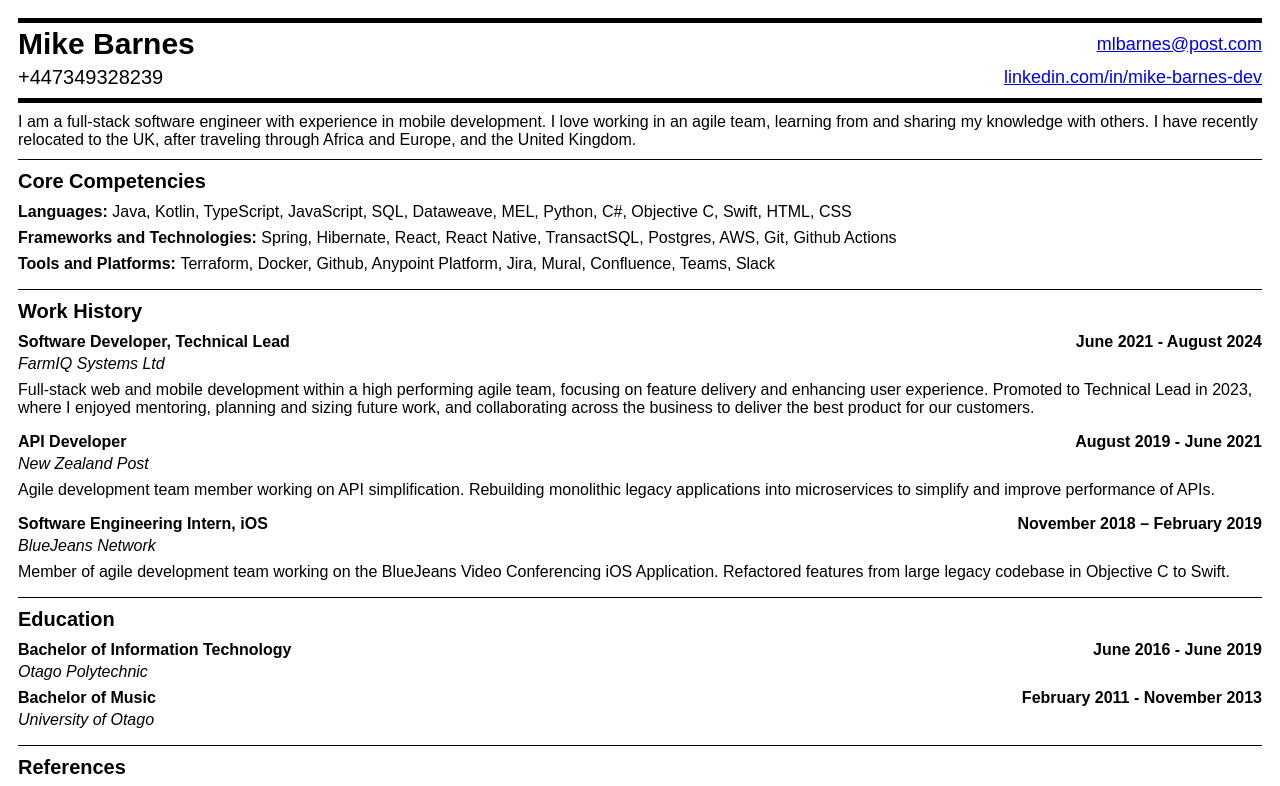
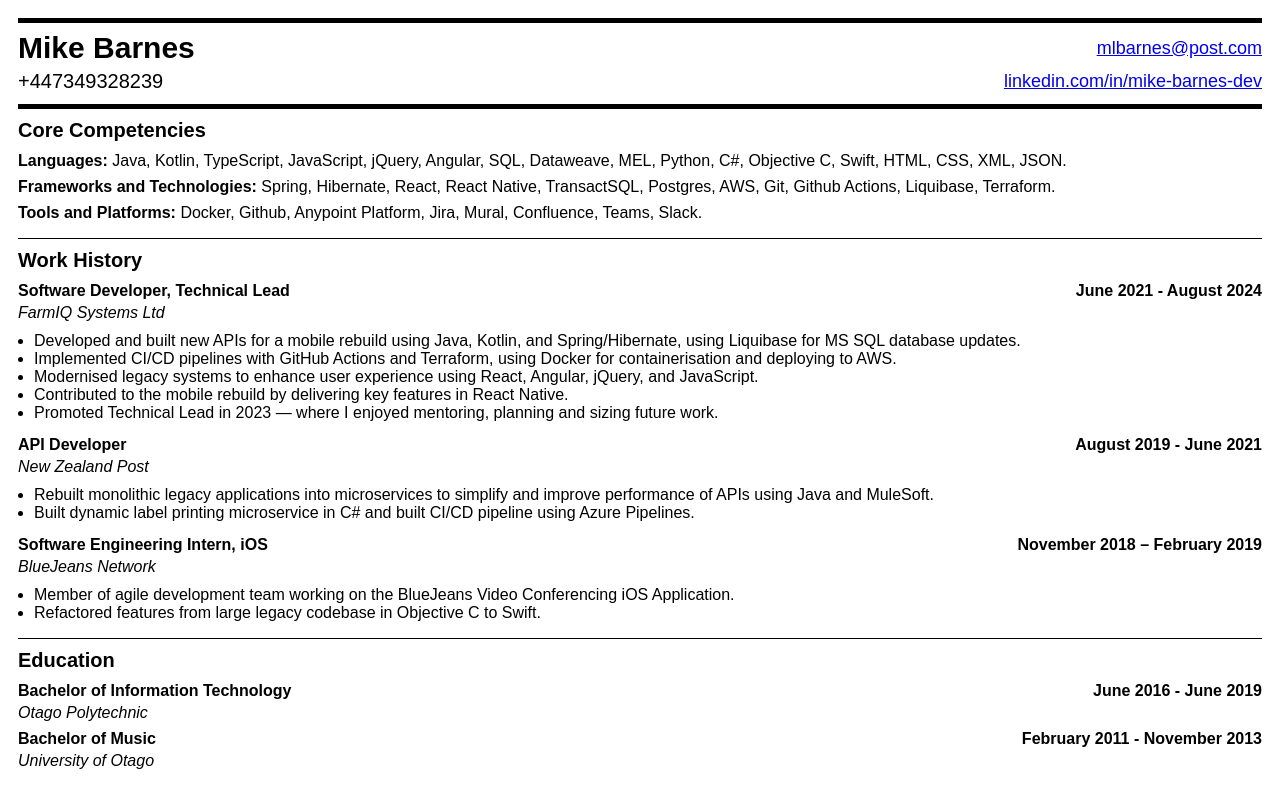
Before and after one commit to mike-barnes-dev/mike-barnes-dev.github.io, a plain HTML site: page index.html in a window 1280 px wide. Shown: the top 786 px of the page. Drawn offline with Linux system fonts and the light colour scheme.

Commit message:
Update cv

```diff
--- a/index.html
+++ b/index.html
@@ -50,12 +50,12 @@
             justify-content: space-between;
         }
         .topBorder {
-            padding-top: 4px;
+            padding-top: 8px;
             border-top: 5px solid black;
         }
         .bottomBorder {
             border-bottom: 5px solid black;
-            padding-bottom: 4px;
+            padding-bottom: 6px;
         }
         .link {
             display: flex;
@@ -92,6 +92,15 @@
         .margin10 {
             margin: 10px 0px;
         }
+        .bulletList {
+            margin-top: 0px;
+            margin-bottom: 14px;
+        }
+        .bulletList li {
+            list-style-type: disc;
+            margin-left: 16px;
+
+        }
     </style>
 </head>
 <body>
@@ -107,9 +116,9 @@
             </div>
         </header>
 
-        <div class="section smallTopMargin">
+        <!-- <div class="section smallTopMargin">
             <p class="margin10">I am a full-stack software engineer with experience in mobile development. I love working in an agile team, learning from and sharing my knowledge with others. I have recently relocated to the UK, after traveling through Africa and Europe, and the United Kingdom.</p>
-        </div>
+        </div> -->
 
         <div class="section">
             <h2>Core Competencies</h2>
@@ -117,10 +126,10 @@
 
 
                 <li>
-                    <p class="smallBottomMargin"><strong>Languages: </strong>Java, Kotlin, TypeScript, JavaScript, SQL, Dataweave, MEL, Python, C#, Objective C, Swift, HTML, CSS
+                    <p class="smallBottomMargin"><strong>Languages: </strong>Java, Kotlin, TypeScript, JavaScript, jQuery, Angular, SQL, Dataweave, MEL, Python, C#, Objective C, Swift, HTML, CSS, XML, JSON.
                     </p>
-                    <p class="smallBottomMargin"><strong>Frameworks and Technologies: </strong>Spring, Hibernate, React, React Native, TransactSQL, Postgres, AWS, Git, Github Actions</p>
-                    <p class="smallBottomMargin"><strong>Tools and Platforms: </strong>Terraform, Docker, Github, Anypoint Platform, Jira, Mural, Confluence, Teams, Slack</p>
+                    <p class="smallBottomMargin"><strong>Frameworks and Technologies: </strong>Spring, Hibernate, React, React Native, TransactSQL, Postgres, AWS, Git, Github Actions, Liquibase, Terraform.</p>
+                    <p class="smallBottomMargin"><strong>Tools and Platforms: </strong>Docker, Github, Anypoint Platform, Jira, Mural, Confluence, Teams, Slack.</p>
 
 
                 </li>
@@ -135,14 +144,23 @@
                 <li>
                     <p class="smallBottomMargin"><strong>Software Developer, Technical Lead</strong> <strong class="rightDate">June 2021 - August 2024</strong></p>
                     <i>FarmIQ Systems Ltd</i>
-                    <p class="jobDescription">
 
-                        Full-stack web and mobile development within a high performing agile team, focusing on feature delivery and enhancing user experience.
 
-                        Promoted to Technical Lead in 2023, where I enjoyed mentoring, planning and sizing future work,
-
-                        and collaborating across the business to deliver the best product for our customers.
-
+                        <!-- - Designed and built new APIs for mobile rebuild using Java, Kotlin, and Spring/Hibernate.
+                        - Implemented CI/CD using Github actions and terraform for hosting in AWS.
+                        - Updated legacy systems to improve user exerience using React, Angular, Jquery, JavaScript.
+                        - Promoted to Technical Lead in 2023, where I enjoyed mentoring, planning and sizing future work,
+                        and collaborating across the business to deliver the best product for our customers
+                        - Delivered many features for the mobile rebuild in React Native.  -->
+                        <ul class="bulletList">
+                            <li>Developed and built new APIs for a mobile rebuild using Java, Kotlin, and Spring/Hibernate, using Liquibase for MS SQL database updates.</li>
+                            <li>Implemented CI/CD pipelines with GitHub Actions and Terraform, using Docker for containerisation and deploying to AWS.</li>
+                            <li>Modernised legacy systems to enhance user experience using React, Angular, jQuery, and JavaScript.</li>
+                            <li>Contributed to the mobile rebuild by delivering key features in React Native.</li>
+                            <li>Promoted Technical Lead in 2023 — where I enjoyed mentoring, planning and sizing future work.
+                                <!-- , and collaborating across the business to deliver the best product for our customers. -->
+                            </li>
+                        </ul>
 
                         <!-- and guiding the technical direction such as the migration of our authentication to Auth0.
 
@@ -159,14 +177,29 @@
                 <li>
                     <p class="smallBottomMargin"><strong>API Developer</strong><strong class="rightDate">August 2019 - June 2021</strong></p>
                     <i>New Zealand Post</i>
-                    <p class="jobDescription">Agile development team member working on API simplification. Rebuilding monolithic legacy applications into
-                        microservices to simplify and improve performance of APIs.</p>
+
+                        <ul class="bulletList">
+                            <li>Rebuilt monolithic legacy applications into microservices to simplify and improve performance of APIs using Java and MuleSoft.</li>
+                            <li>Built dynamic label printing microservice in C# and built CI/CD pipeline using Azure Pipelines.</li>
+                        </ul>
+
+
+                        <!-- Agile development team member working on API simplification. Rebuilding monolithic legacy applications into
+                        microservices to simplify and improve performance of APIs. -->
+
+
                 </li>
                 <li>
                     <p class="smallBottomMargin"><strong>Software Engineering Intern, iOS</strong> <strong class="rightDate">November 2018 – February 2019</strong></p>
                     <i>BlueJeans Network</i>
-                    <p class="jobDescription">Member of agile development team working on the BlueJeans Video Conferencing iOS Application. Refactored
-                        features from large legacy codebase in Objective C to Swift.</p>
+
+                        <ul class="bulletList">
+
+                            <li>Member of agile development team working on the BlueJeans Video Conferencing iOS Application.</li>
+                            <li>Refactored features from large legacy codebase in Objective C to Swift.</li>
+
+                        </ul>
+
                 </li>
 
             </ul>
```
